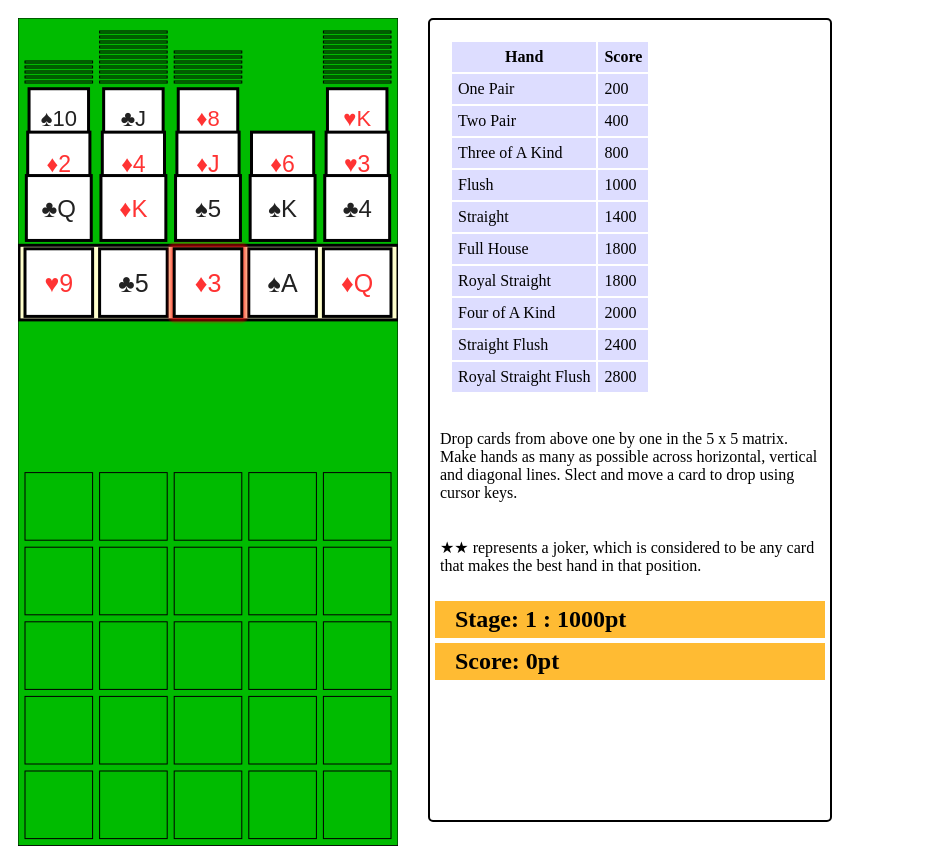
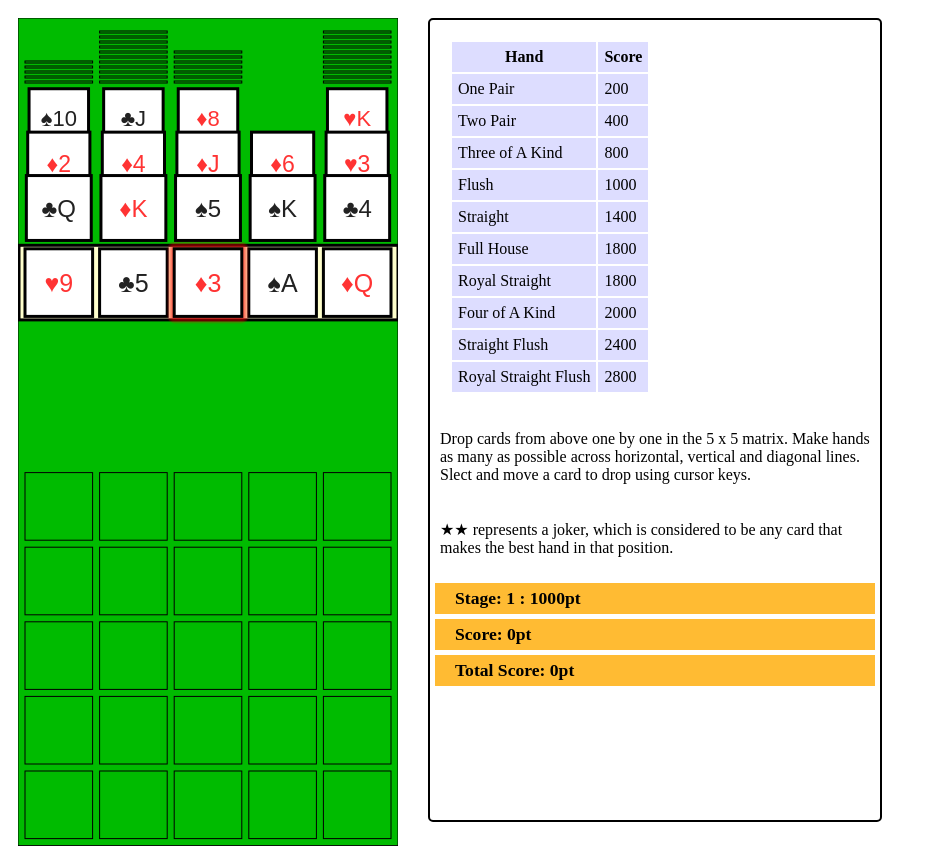
Before and after one commit to knsmr/grap, a plain HTML site: page index.html in a window 1280 px wide. Shown: the whole page, without its empty margins (0-927 px from the left). Drawn offline with Linux system fonts and the light colour scheme.

Commit message:
add total score

```diff
--- a/game.js
+++ b/game.js
@@ -2,7 +2,6 @@
 // - use test lib like jasmine?
 // - split up classes into files (require.js?)
 //
-// - implement stages like a real game
 // - implement double score lines
 // - use animation when moving a card
 // - force drop after a certain time passed
@@ -366,6 +365,9 @@ $(function() {
 	    this.prepareDecks();
 	    this.cs = 2;
 	    this.selectFocus.glow(true);
+
+	    Game.State.isInDropzone = false;
+	    Game.State.isChoosingTheDeck = true;
 	},
 
 	put: function(x, y, card) {
@@ -773,10 +775,9 @@ $(function() {
 
 	init: function() {
 	    this.isRunning = true;
-	    this.isInDropzone = false;
-	    this.isChoosingTheDeck = true;
 	    this.stage = 1;
 	    this.score = 0;
+	    this.totalScore = 0;
 	    this.show();
 	},
 
@@ -790,17 +791,26 @@ $(function() {
 	    this.isChoosingTheDeck = false;
 	},
 
-	showScore: function(score) {
+	showScore: function() {
 	    $("#score").html("Score: " + this.score + "pt");
+	    var color = this.stageClear() ? '#88aaff' : '#ffbb33';
+	    $("#score").css('background', color);
+	},
+
+	showTotalScore: function() {
+	    $("#total-score").html("Total Score: " + this.totalScore + "pt");
 	},
 
 	addScore: function(score) {
 	    this.score += score;
+	    this.totalScore += score;
 	    this.showScore();
+	    this.showTotalScore();
 	},
 
 	show: function() {
 	    this.showScore();
+	    this.showTotalScore();
 	    this.showStage();
 	},
 
@@ -813,14 +823,19 @@ $(function() {
 	},
 
 	gotoNextStage: function() {
+	    this.totalScore += this.score;
 	    this.stage++;
-	    this.showStage();
+	    setTimeout(function() {
+		Screen.flashMessage("STAGE " + Game.State.stage);
+	    }, 200);
+
+	    this.score = 0;
+	    this.show();
+
 	    Screen.init();
 	    Game.initDecks();
 	    Board.init();
 	    Game.Stage.isRunning = true;
-	    Game.Stage.isInDropzone = false;
-	    Game.State.isChoosingTheDeck = true;
 	}
     };
 
--- a/index.html
+++ b/index.html
@@ -12,11 +12,11 @@
       margin: 10px;
       }
 
-      #stage, #score {
+      #stage, #score, #total-score {
       background: #ffbb33;
       margin: 5px;
       padding: 5px 20px;
-      font-size: 150%;
+      font-size: 110%;
       font-weight: bold;
       }
 
@@ -26,7 +26,7 @@
 
       #pannel {
       float: left;
-      width: 400px;
+      width: 450px;
       height: 800px;
       margin: 10px 0 0 20px;
       border: 2px solid black;
@@ -76,6 +76,7 @@
       <p>★★ represents a joker, which is considered to be any card that makes the best hand in that position.</p>
       <div id="stage">Stage: 1</div>
       <div id="score">Score: 0</div>
+      <div id="total-score">Total Score: 0</div>
     </div>
   </body>
 </html>
```
